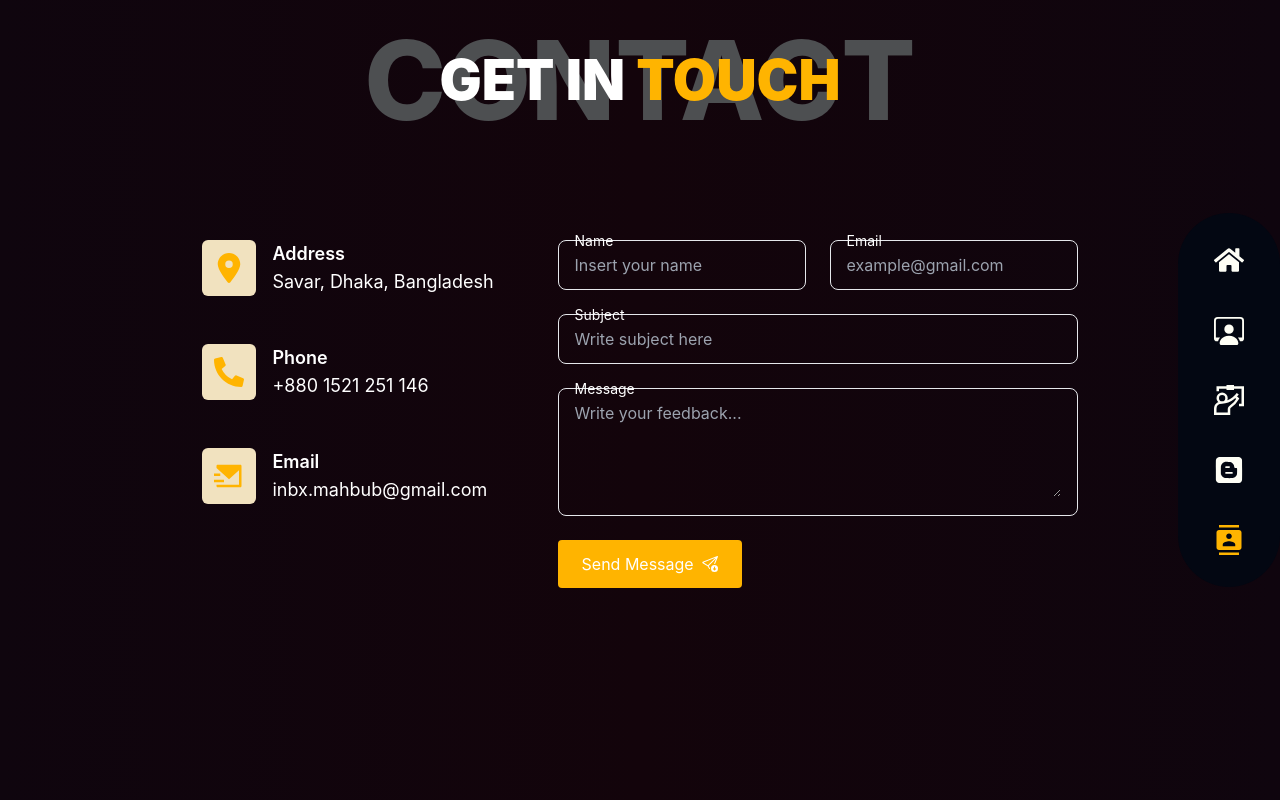
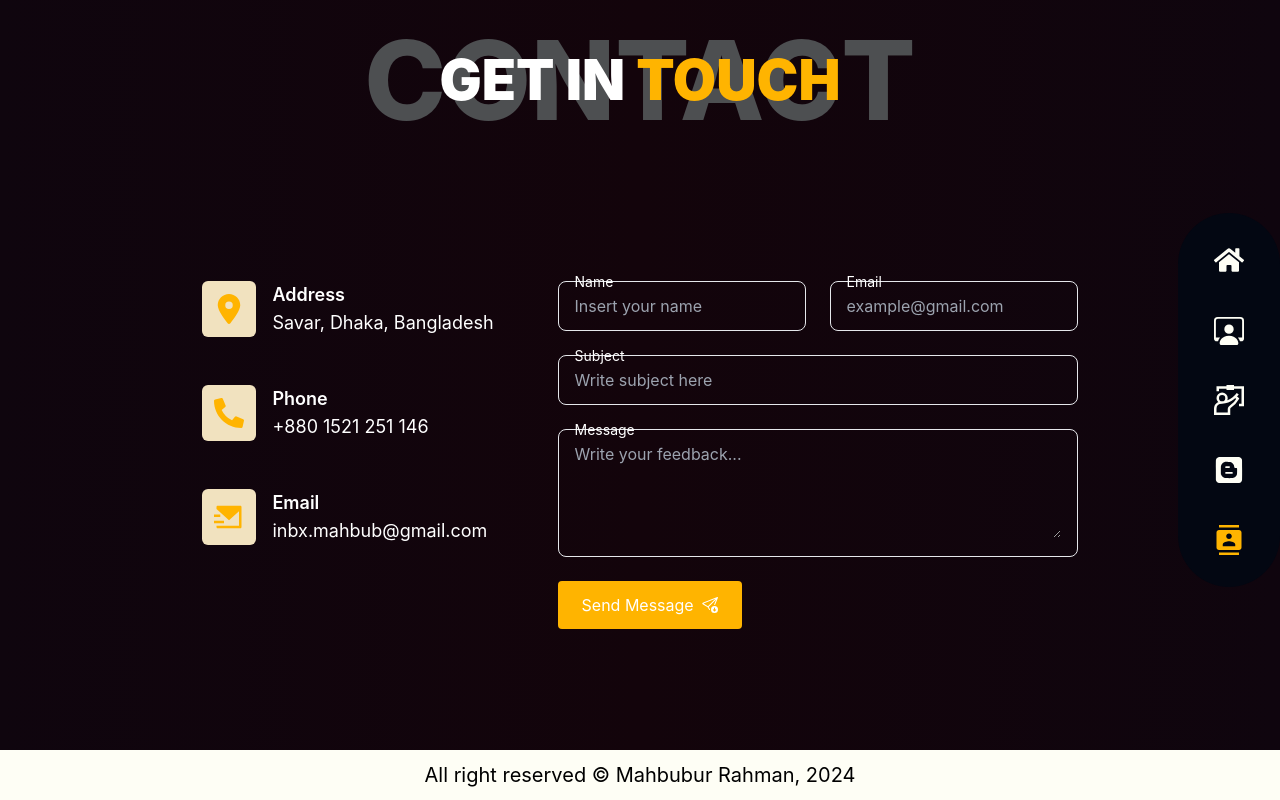
Before and after one commit to CodeSperk/mahbub, a Next.js app: page /contact in a window 1280 px wide. Built offline with nearby package versions, Linux system fonts and the light colour scheme.

Commit message:
added footer

```diff
--- a/src/app/contact/page.tsx
+++ b/src/app/contact/page.tsx
@@ -5,15 +5,19 @@ import LeftContact from "@/Pages/Contact/__LeftContact";
 
 const ContactPage = () => {
   return (
-    <div className="page-bg min-h-screen">
+    <div className="page-bg min-h-screen flex flex-col justify-between">
       <PageTitle bg="Contact" title1="Get In" title2="touch" />
 
       <section>
-        <div className="mt-12 md:mt-16 lg:mt-20 flex flex-col-reverse md:flex-row justify-center gap-12 lg:gap-16 text-white">
+        <div className="my-12 md:my-16 lg:my-20 flex flex-col-reverse md:flex-row justify-center gap-12 lg:gap-16 text-white">
           <LeftContact />
           <ContactForm />
         </div>
       </section>
+
+      <footer className="bg-[#fefef5] h-[50px] flex justify-center items-center">
+        <div className="text-xl"> All right reserved © Mahbubur Rahman, 2024</div>
+      </footer>
     </div>
   );
 };
```
